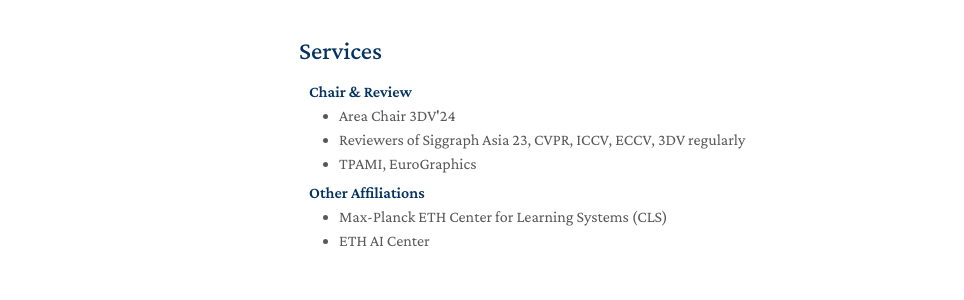
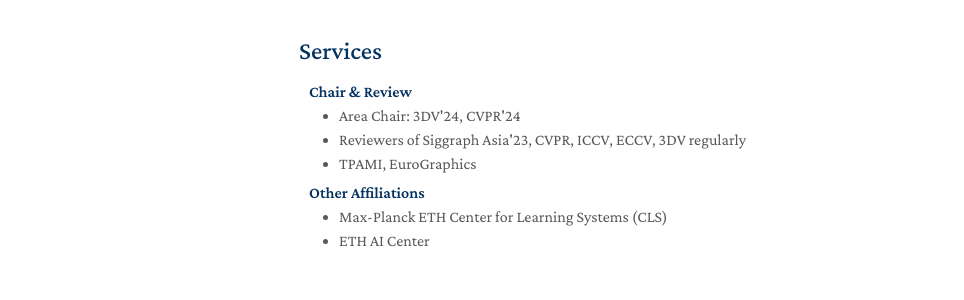
Before and after one commit to yz-cnsdqz/yz-cnsdqz.github.io, a Jekyll site: the page built from index.md, in a window 1280 px wide and 900 px high, scrolled down 1432 px. Shown: the part 509-809 px from the top of the window, without its empty margins (171-1135 px from the left). Built offline with Jekyll 4.4.1, drawn with Linux system fonts in a browser that asks for light colours; nearby versions of some CDN libraries; a style sheet for code colours, icons or effects is not loaded.

Commit message:
Update services.md

```diff
--- a/_includes/services.md
+++ b/_includes/services.md
@@ -3,8 +3,8 @@
 <h4 style="margin:0 10px 0;">Chair & Review</h4>
 
 <ul style="margin:0 0 5px;">
-  <li>Area Chair 3DV'24</li>
-  <li>Reviewers of Siggraph Asia 23, CVPR, ICCV, ECCV, 3DV regularly </li>
+  <li>Area Chair: 3DV'24, CVPR'24</li>
+  <li>Reviewers of Siggraph Asia'23, CVPR, ICCV, ECCV, 3DV regularly </li>
   <li>TPAMI, EuroGraphics</li>
 </ul>
 
```
